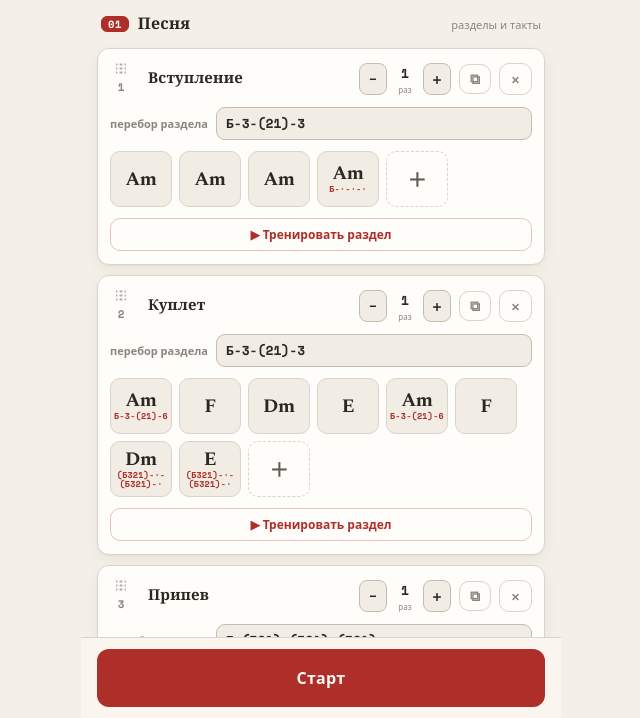
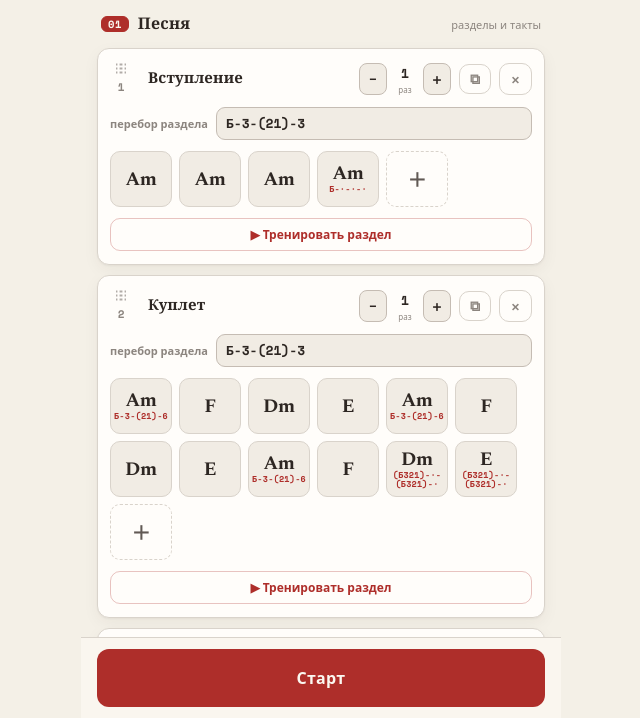
Before and after one commit to vzeberg/guitar-trainers, a plain HTML site: page perebor.html in a window 1280 px wide. Shown: the part 82-800 px from the top of the page, without its empty margins (319-959 px from the left). Drawn offline with nearby package versions, Linux system fonts and the light colour scheme.

Commit message:
Correct Serebro verse and chorus fingerpicking

```diff
--- a/perebor.html
+++ b/perebor.html
@@ -578,8 +578,8 @@ const clampInt = (v, lo, hi, dflt) => {
 
 /* ============ MODEL ============
    Такт — всегда 4/4, четыре доли. Перебор — фигура длиной в такт, разбитая
-   на 4 щипка (четвертями) или на 8 (восьмыми): пять щипков припева в четыре
-   слота не лезут, поэтому дробление задаётся на каждый перебор отдельно.
+   на 4 шага (четвертями) или на 8 (восьмыми): припев с паузами играется
+   восьмыми, поэтому дробление задаётся на каждый перебор отдельно.
    Шаг перебора — набор струн, которые щипаются одновременно:
    [5] одна струна, [2,1] две вместе, [] пауза, ['Б'] бас текущего аккорда. */
 const BEATS_PER_BAR = 4;                        // долей в такте: отсчёт, пауза и точки считаются ими
@@ -604,15 +604,16 @@ function patternLabel(steps){
 // бас первым, дальше от толстой струны к тонкой
 const cmpString = (a,b) => (a===BASS ? -1 : b===BASS ? 1 : b-a);
 
-/* Переборы «Серебра» по разбору Гитарист ТВ. В уроке они расписаны по аккордам
+/* Переборы «Серебра» по разбору Гитарист ТВ с уточнениями преподавателя.
+   В уроке они расписаны по аккордам
    (5-3-(21)-3 на Am, 6-3-(21)-3 на F, 4-3-(21)-3 на Dm…), но первый щипок везде —
    бас аккорда, поэтому через «Б» одиннадцать строк урока сводятся к четырём фигурам. */
 const DEFAULT_PATTERNS = [
   [[BASS],[3],[2,1],[3]],                              // Б-3-(21)-3 — вступление и куплет
   [[BASS],[3],[2,1],[6]],                              // Б-3-(21)-6 — Am с уходом на низкое Ми
-  [[BASS,3,2,1],[],[BASS,3,2,1],[]],                   // (Б321) дважды — куплет, такты 7-8
-  [[BASS],[3,2,1],[3,2,1],[3,2,1]],                    // Б-(321)×3 — припев по уроку
-  [[BASS],[],[3],[],[2,1],[2,1],[3],[]],               // припев в пять щипков: вторая (21) на восьмой
+  [[BASS,3,2,1],[],[BASS,3,2,1],[]],                   // (Б321) дважды — куплет, такты 11-12
+  [[BASS],[],[3,2,1],[],[3,2,1],[],[],[3,2,1]],        // Б-·-(321)-·-(321)-·-·-(321) — припев восьмыми
+  [[BASS],[],[3],[],[2,1],[2,1],[3],[]],               // альтернативный рисунок в пять щипков
   [[BASS],[],[],[]],                                   // один бас — последний такт вступления
 ].map(steps => ({ steps }));
 
@@ -715,9 +716,10 @@ function lsSet(k,v){ try{ localStorage.setItem(k,v); }catch(e){} }
 function readJSON(k){ try{ return JSON.parse(lsGet(k)); }catch(e){ return null; } }
 
 /* ============ пресет песни ============
-   «Серебро» Би-2 — по видеоразбору Гитарист ТВ (акустическая версия).
-   Переопределения перебора стоят только там, где урок меняет рисунок:
-   такты 1 и 5 куплета уходят на низкое Ми, такты 7-8 идут двойным (Б321).
+   «Серебро» Би-2 — по видеоразбору Гитарист ТВ (акустическая версия),
+   куплет уточнён по схеме преподавателя: три круга Am F Dm E.
+   Такты 1, 5 и 9 куплета уходят на низкое Ми, такты 11-12 идут двойным (Б321).
+   Оба припева — восемь восьмых шагов: Б-·-(321)-·-(321)-·-·-(321).
    Темп 86 — середина между 84 из аудио-баз и 88 у акустической версии;
    пауза на смену аккорда 0, потому что аккорд здесь меняется каждый такт. */
 const bar = (chord, pattern) => ({ chord, pattern: (pattern === undefined ? null : pattern) });
@@ -732,6 +734,7 @@ function presetSerebro(){
       { name:'Вступление', kind:'chords', reps:1, pattern:0, bars:[
         bar('Am'), bar('Am'), bar('Am'), bar('Am', 5) ] },
       { name:'Куплет', kind:'chords', reps:1, pattern:0, bars:[
+        bar('Am', 1), bar('F'), bar('Dm'), bar('E'),
         bar('Am', 1), bar('F'), bar('Dm'), bar('E'),
         bar('Am', 1), bar('F'), bar('Dm', 2), bar('E', 2) ] },
       // припев — шесть тактов: Dm E Am F Dm E. Урок выписывает только четыре
```
Also changed, not shown: 1 other file.
